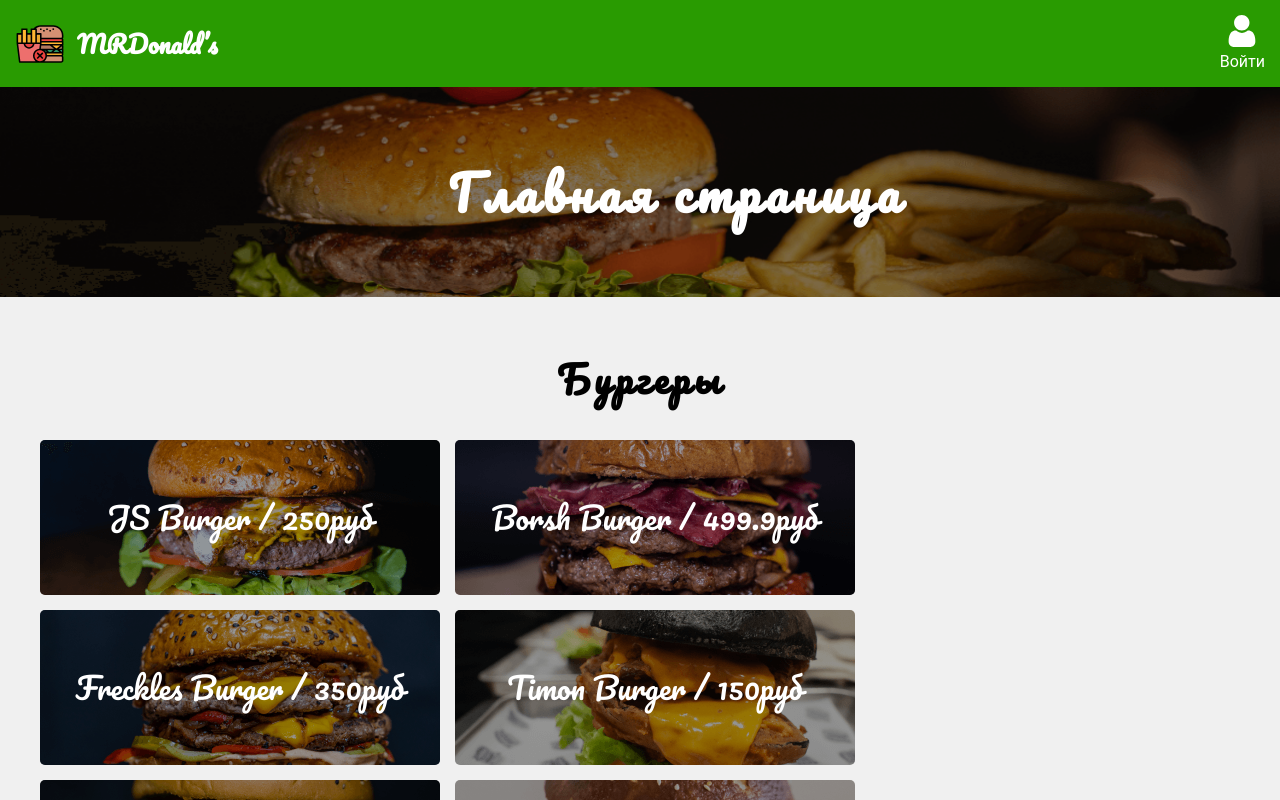
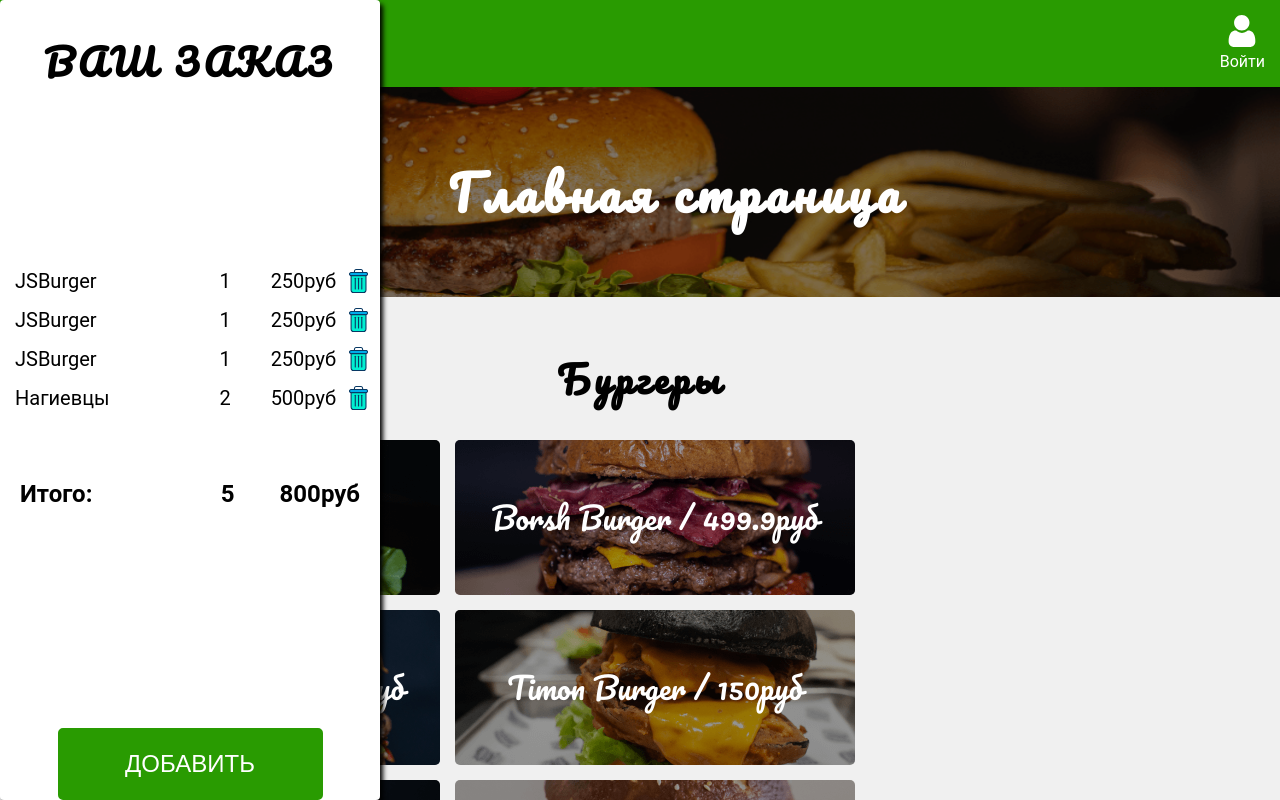
Before and after one commit to EvgenovDev/MrDonalds, a React (Create React App) app: page / in a window 1280 px wide. Shown: the top 800 px of the page. Built offline with nearby package versions, Linux system fonts and the light colour scheme.

Commit message:
Сверстана секция Заказов

```diff
--- a/src/App.jsx
+++ b/src/App.jsx
@@ -3,6 +3,7 @@ import Header from "./Components/Header";
 import { Main } from "./Components/Main";
 import { createGlobalStyle } from "styled-components";
 import { Modal } from "./Components/Modal";
+import { Order } from "./Components/Order";
 
 const GlobalStyle = createGlobalStyle `
 	html {
@@ -48,6 +49,7 @@ function App() {
     <div className="App">
 		 <GlobalStyle/>
 		 <Header />
+		 <Order />
 		 <Main setOpenModal={setOpenModal}/>
 		 <Modal openModal={openModal} setOpenModal={setOpenModal}/>
     </div>
--- a/src/Components/Buttons.jsx
+++ b/src/Components/Buttons.jsx
@@ -15,9 +15,15 @@ const Button = styled.button `
 	heigth: 25px;
 	background-color: #299B01;
 	font-size: 24px;
-	border: none;
+	border: 2px solid #299B01;
 	border-radius: 5px;
 	cursor: pointer;
+	transition-property: background-color, color, border;
+	&:hover {
+		background-color: white;
+		color: #299B01;
+		border: 2px solid #299B01;
+	}
 `
 
 export const ModalButton = () => {
--- /dev/null
+++ b/src/Components/Order.jsx
@@ -0,0 +1,112 @@
+import React from "react";
+import styled from "styled-components";
+import { ModalButton } from "./Buttons";
+import trashImg from "../images/trash.svg"
+
+const OrderWindow = styled.section `
+	position: fixed;
+	background-color: white;
+	width: 380px;
+	height: 100%;
+	z-index: 20;
+	top: 0;
+	left: 0;
+	display: flex;
+	flex-direction: column;
+	align-items: center;
+	box-shadow: 3px 4px 5px rgba(0, 0, 0, 1);
+	border-radius: 4px;
+`
+
+const Total = styled.div `
+	display: flex;
+	font-size: 24px;
+	padding: 20px;
+	width: 100%;
+`
+
+const OrderWindowTitle = styled.h2 `
+	font-size: 36px;
+	letter-spacing: 4px;
+	text-transform: uppercase;
+	flex-grow: 1;
+	margin-top: 30px;
+`
+
+const TotalText = styled.span `
+	flex-grow: 1;
+`
+
+const TotalPrice = styled.span `
+`
+
+const TotalCount = styled.span `
+	margin-right: 45px;
+`
+
+const OrderListItem = styled.ul `
+	width: 100%;
+	padding: 15px 10px 15px 15px;
+`
+
+const OrderItem = styled.li `
+	display: flex;
+	width: 100%;
+	& span:first-child{
+		flex-grow: 1;
+	}
+	& span:nth-child(2) {
+		margin-right: 40px;
+	}
+	margin-bottom: 15px;
+`
+
+const Trash = styled.span `
+	width: 24px;
+	height: 24px;
+	background-image: url(${trashImg});
+	margin-left: 10px;
+	cursor: pointer;
+`
+
+export const Order = () => {
+	return (
+		<OrderWindow>
+			<OrderWindowTitle>
+				Ваш заказ
+			</OrderWindowTitle>
+			<OrderListItem>
+				<OrderItem>
+					<span>JSBurger</span>
+					<span>1</span>
+					<span>250руб</span>
+					<Trash/>
+				</OrderItem>
+				<OrderItem>
+					<span>JSBurger</span>
+					<span>1</span>
+					<span>250руб</span>
+					<Trash/>
+				</OrderItem>
+				<OrderItem>
+					<span>JSBurger</span>
+					<span>1</span>
+					<span>250руб</span>
+					<Trash/>
+				</OrderItem>
+				<OrderItem>
+					<span>Нагиевцы</span>
+					<span>2</span>
+					<span>500руб</span>
+					<Trash/>
+				</OrderItem>
+			</OrderListItem>
+			<Total>
+				<TotalText><b>Итого:</b></TotalText>
+				<TotalCount><b>5</b></TotalCount>
+				<TotalPrice><b>800руб</b></TotalPrice>
+			</Total>
+			<ModalButton>Оформить заказ</ModalButton>
+		</OrderWindow>
+	)
+}
```
Also changed, not shown: src/images/trash.svg (added), 12 other files (tests, documents, lock files or other folders).
